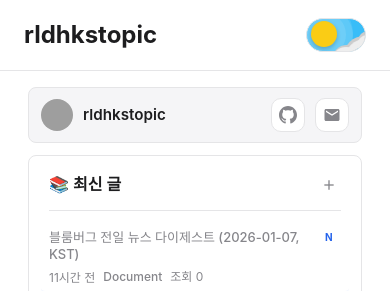
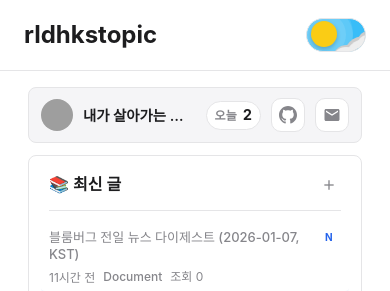
Before and after one commit to rldhkstopic/rldhkstopic.github.io, a Jekyll site: the page built from index.html, in a window 390 px wide. Shown: the top 291 px of the page. Built offline with Jekyll 4.4.1, drawn with Linux system fonts in a browser that asks for light colours; nearby versions of some CDN libraries; the list of posts is cut into pages by our own code; a style sheet for code colours, icons or effects is not loaded; grey boxes are pictures that could not be loaded.

Commit message:
[v0.0.2] Update mobile profile bar with status and today visitors

```diff
--- a/_layouts/default.html
+++ b/_layouts/default.html
@@ -485,6 +485,7 @@
         const totalEl = document.getElementById('total-visitors');
         const todayEl = document.getElementById('today-visitors');
         const yesterdayEl = document.getElementById('yesterday-visitors');
+        const todayMobileEl = document.getElementById('today-visitors-mobile');
 
         if (!totalEl || !todayEl || !yesterdayEl) {
           console.log('방문자 통계 요소를 찾을 수 없습니다.');
@@ -524,6 +525,9 @@
               }
               if (data.today !== undefined && data.today !== null) {
                 todayEl.textContent = data.today.toLocaleString();
+                if (todayMobileEl) {
+                  todayMobileEl.textContent = data.today.toLocaleString();
+                }
               }
               if (data.yesterday !== undefined && data.yesterday !== null) {
                 yesterdayEl.textContent = data.yesterday.toLocaleString();
--- a/assets/css/main.css
+++ b/assets/css/main.css
@@ -481,6 +481,16 @@ body.home-page .site-header {
   min-width: 0;
 }
 
+.mobile-profile-status {
+  font-size: 0.9rem;
+  font-weight: 600;
+  color: var(--text-primary);
+  white-space: nowrap;
+  overflow: hidden;
+  text-overflow: ellipsis;
+  min-width: 0;
+}
+
 .mobile-profile-avatar,
 .mobile-profile-avatar-fallback {
   width: 32px;
@@ -501,16 +511,39 @@ body.home-page .site-header {
   background: transparent;
 }
 
-.mobile-profile-title {
-  font-size: 0.95rem;
+.mobile-profile-right {
+  display: inline-flex;
+  align-items: center;
+  gap: 10px;
+  flex: 0 0 auto;
+}
+
+.mobile-profile-visitors {
+  display: inline-flex;
+  align-items: baseline;
+  gap: 6px;
+  padding: 6px 8px;
+  border: 1px solid var(--border-color);
+  background: var(--bg-primary);
+  border-radius: 999px;
+  line-height: 1;
+}
+
+.mobile-profile-visitors-label {
+  font-size: 0.75rem;
+  color: var(--text-secondary);
   font-weight: 600;
+}
+
+.mobile-profile-visitors-value {
+  font-size: 0.9rem;
   color: var(--text-primary);
-  white-space: nowrap;
-  overflow: hidden;
-  text-overflow: ellipsis;
-}
-
-.mobile-profile-actions {
+  font-weight: 700;
+  font-variant-numeric: tabular-nums;
+}
+
+.mobile-profile-actions,
+.mobile-profile-right {
   display: inline-flex;
   align-items: center;
   gap: 10px;
--- a/index.html
+++ b/index.html
@@ -230,9 +230,15 @@ layout: default
       {% assign github_avatar = github_username | prepend: 'https://github.com/' | append: '.png' %}
       <div class="mobile-profile-left">
         <img src="{{ github_avatar }}" alt="Profile" class="mobile-profile-avatar" id="mobile-profile-avatar-img" />
-        <div class="mobile-profile-title">{{ site.title }}</div>
+        <div class="mobile-profile-status">
+          {{ site.bio | strip_html | strip_newlines | truncate: 60 }}
+        </div>
       </div>
-      <div class="mobile-profile-actions">
+      <div class="mobile-profile-right">
+        <div class="mobile-profile-visitors" aria-label="오늘 방문자 수">
+          <span class="mobile-profile-visitors-label">오늘</span>
+          <span class="mobile-profile-visitors-value" id="today-visitors-mobile">-</span>
+        </div>
         <a href="{{ site.github }}" target="_blank" class="mobile-profile-icon" title="GitHub" aria-label="GitHub">
           <svg width="18" height="18" viewBox="0 0 24 24" fill="currentColor">
             <path d="M12 0c-6.626 0-12 5.373-12 12 0 5.302 3.438 9.8 8.207 11.387.599.111.793-.261.793-.577v-2.234c-3.338.726-4.033-1.416-4.033-1.416-.546-1.387-1.333-1.756-1.333-1.756-1.089-.745.083-.729.083-.729 1.205.084 1.839 1.237 1.839 1.237 1.07 1.834 2.807 1.304 3.492.997.107-.775.418-1.305.762-1.604-2.665-.305-5.467-1.334-5.467-5.931 0-1.311.469-2.381 1.236-3.221-.124-.303-.535-1.524.117-3.176 0 0 1.008-.322 3.301 1.23.957-.266 1.983-.399 3.003-.404 1.02.005 2.047.138 3.006.404 2.291-1.552 3.297-1.23 3.297-1.23.653 1.653.242 2.874.118 3.176.77.84 1.235 1.911 1.235 3.221 0 4.609-2.807 5.624-5.479 5.921.43.372.823 1.102.823 2.222v3.293c0 .319.192.694.801.576 4.765-1.589 8.199-6.086 8.199-11.386 0-6.627-5.373-12-12-12z"/>
```
